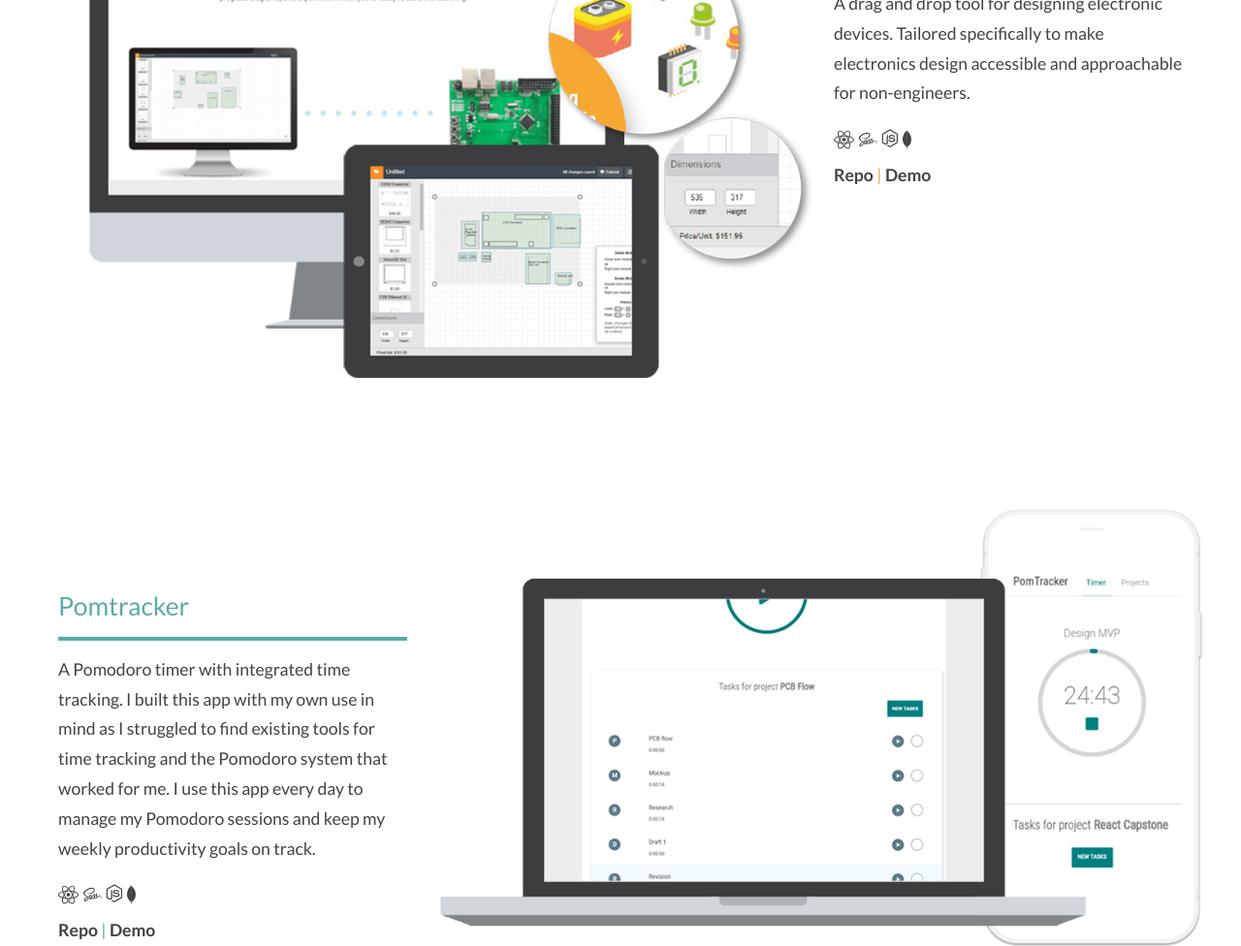
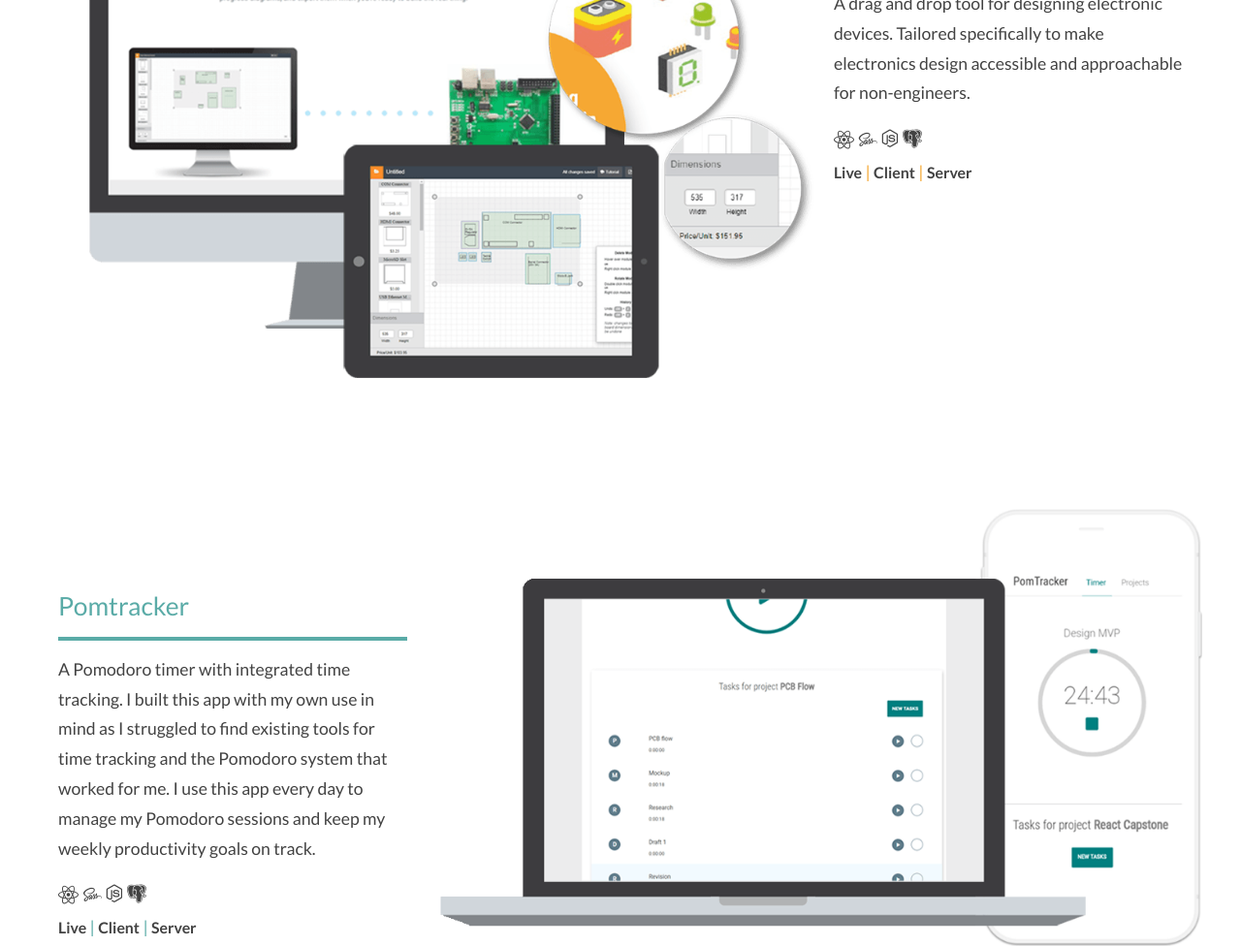
Before and after one commit to haydenhw/portfolio, a Gatsby site: page / in a window 1280 px wide. Shown: the part 960-1936 px from the top of the page at 97% size. Built offline with nearby package versions, Linux system fonts and the light colour scheme; Gatsby itself is replaced by a stand-in of ours; a web font is replaced by a local one.

Commit message:
Change mongo icons to postgres

```diff
--- a/src/components/ProjectItemDescription.js
+++ b/src/components/ProjectItemDescription.js
@@ -18,7 +18,8 @@ export default function ProjectsItemDescription({
   demoUrl,
   description,
   alias,
-  repoUrl,
+  clientUrl,
+  serverUrl,
   techIcons,
   title,
 }) {
@@ -33,9 +34,11 @@ export default function ProjectsItemDescription({
         <div className="project-tech-icons">
           {renderTechIcons(techIcons)}
         </div>
-        <a className="project-link" href={repoUrl}>Repo</a>
+        <a className="project-link" href={demoUrl}>Live</a>
         <span className={`theme-color-${alias}`}> | </span>
-        <a className="project-link" href={demoUrl}>Demo</a>
+        <a className="project-link" href={clientUrl}>Client</a>
+        { serverUrl && <span className={`theme-color-${alias}`}> | </span> }
+        { serverUrl && <a className="project-link" href={serverUrl}>Server</a> }
       </div>
     </div>
   );
--- a/src/components/Projects.js
+++ b/src/components/Projects.js
@@ -44,9 +44,10 @@ export default function Projects() {
           <ProjectItemDescription
             alias="pcb-flow"
             demoUrl="https://pcbflow.haydenhw.com"
-            repoUrl="https://github.com/haydenhw/PCBflow"
+            clientUrl="https://github.com/haydenhw/pcbflow-client"
+            serverUrl="https://github.com/haydenhw/pcbflow-server"
             title="PCB Flow"
-            techIcons={["react", "sass", "nodejs", "mongodb"]}
+            techIcons={["react", "sass", "nodejs", "postgres"]}
             description="A drag and drop tool for designing electronic devices. Tailored specifically to make electronics design accessible and approachable for non-engineers."
           />
         </div>
@@ -62,9 +63,10 @@ export default function Projects() {
           <ProjectItemDescription
             alias="pomtracker"
             demoUrl="https://pomtracker.haydenhw.com/"
-            repoUrl="https://github.com/haydenhw/PomTracker"
+            clientUrl="https://github.com/haydenhw/pomtracker-client"
+            serverUrl="https://github.com/haydenhw/pomtracker-server"
             title="Pomtracker"
-            techIcons={["react", "sass", "nodejs", "mongodb"]}
+            techIcons={["react", "sass", "nodejs", "postgres"]}
             description="A Pomodoro timer with integrated time tracking. I built this app with my own use in mind as I struggled to find existing tools for time tracking and the Pomodoro system that worked for me. I use this app every day to manage my Pomodoro sessions and keep my weekly productivity goals on track."
           />
           <ProjectItemImage
--- a/src/styles/components/projects.scss
+++ b/src/styles/components/projects.scss
@@ -95,7 +95,8 @@
 
 .project-tech-icons {
   font-size: 1.2em;
-  margin: 16px 0;
+  margin-top: 16px;
+  margin-bottom: 13px;
 }
 
 .project-tech-icon {
@@ -108,6 +109,7 @@
 
 .project-link {
   font-weight: 600;
+  font-size: .9em;
 
   &:hover {
     color: black;
--- a/src/styles/components/tooltip.scss
+++ b/src/styles/components/tooltip.scss
@@ -11,7 +11,7 @@ $cubic: cubic-bezier(.64,.09,.08,1);
     padding: 6px 10px;
     top: 1.4em;
     left: 50%;
-    transform: translateX(-50%) translateY(-2px);
+    transform: translateX(-50%) translateY(-170%);
     background: grey;
     color: white;
     white-space: nowrap;
@@ -24,7 +24,7 @@ $cubic: cubic-bezier(.64,.09,.08,1);
       display: block;
       opacity: 1;
       visibility: visible;
-      transform: translateX(-50%) translateY(0);
+      transform: translateX(-50%) translateY(-183%);
     }
   }
 }
```
